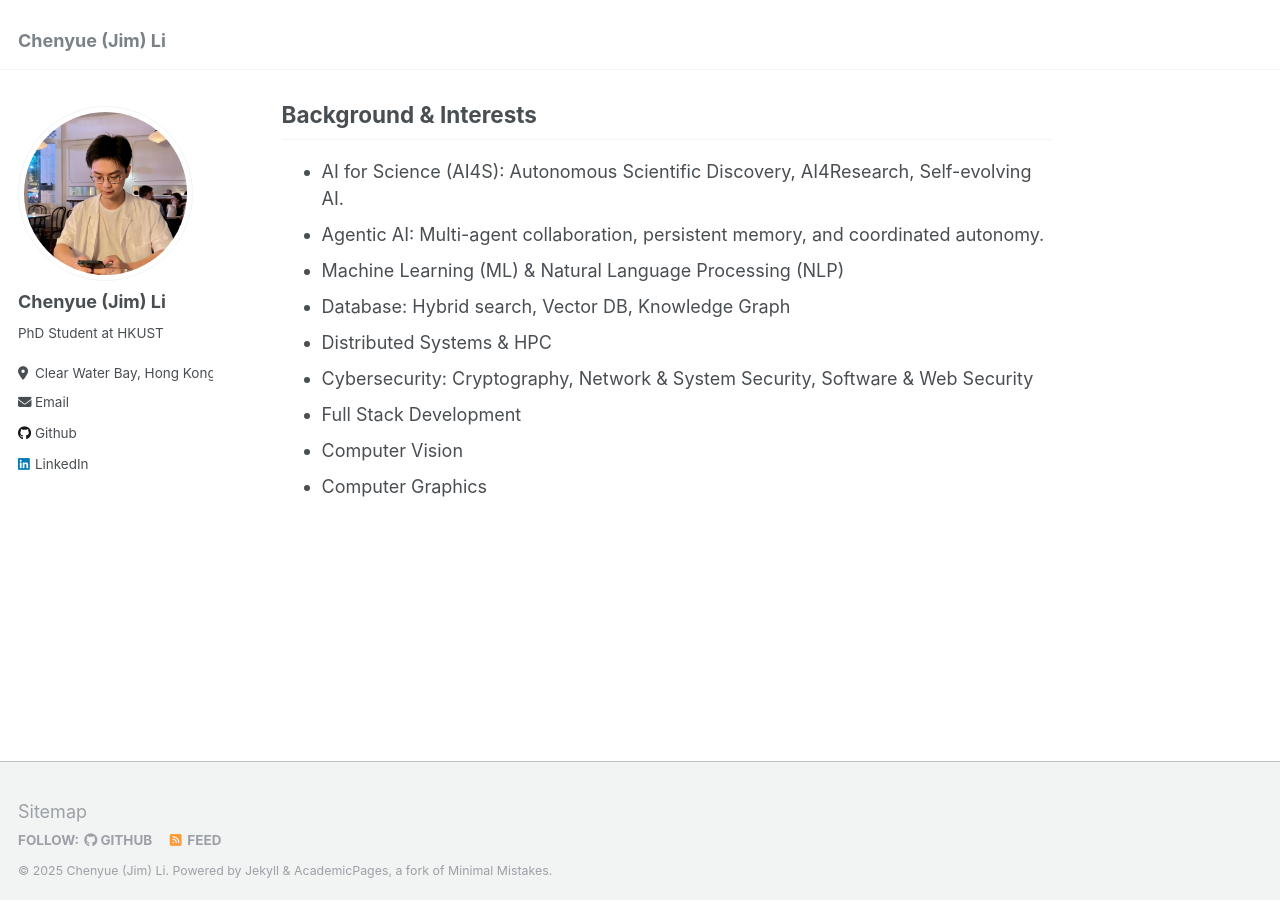
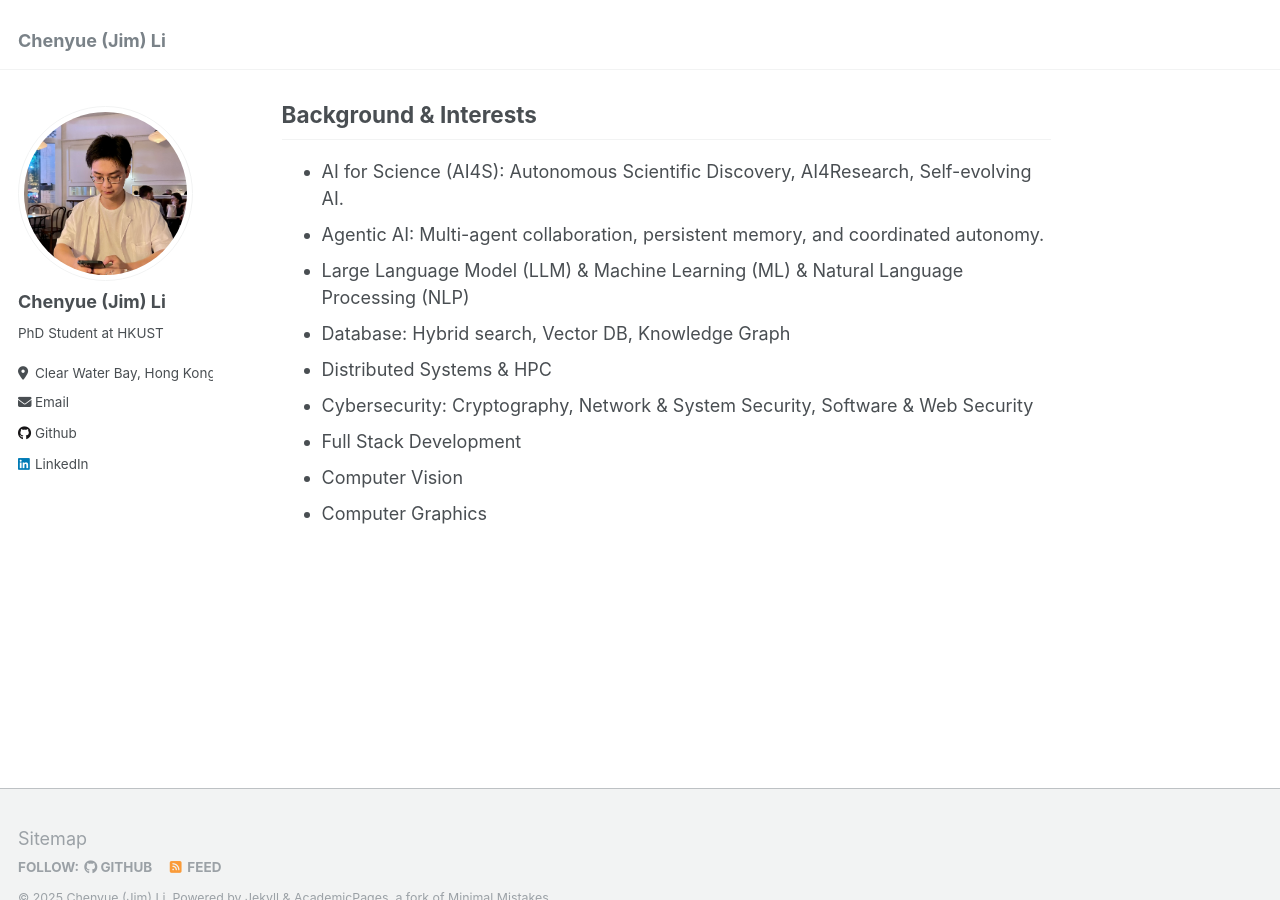
Before and after one commit to jimschenchen/jimschenchen.github.io, a Jekyll site: the page built from _pages/about.md, in a window 1280 px wide and 900 px high, scrolled down 1585 px. Built offline with Jekyll 4.4.1, drawn with Linux system fonts in a browser that asks for light colours.

Commit message:
Update about.md

```diff
--- a/_pages/about.md
+++ b/_pages/about.md
@@ -52,7 +52,7 @@ Background & Interests
 -----
 - AI for Science (AI4S): Autonomous Scientific Discovery, AI4Research, Self-evolving AI.
 - Agentic AI: Multi-agent collaboration, persistent memory, and coordinated autonomy.
-- Machine Learning (ML) & Natural Language Processing (NLP)
+- Large Language Model (LLM) & Machine Learning (ML) & Natural Language Processing (NLP)
 - Database: Hybrid search, Vector DB, Knowledge Graph
 - Distributed Systems & HPC
 - Cybersecurity: Cryptography, Network & System Security, Software & Web Security
```
